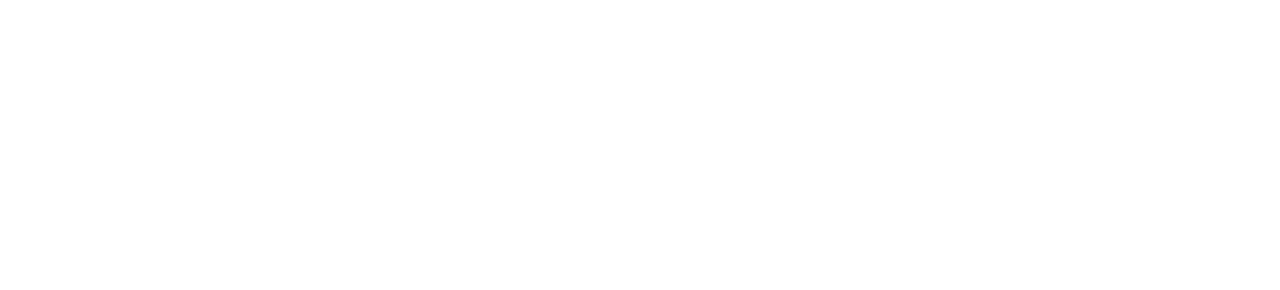
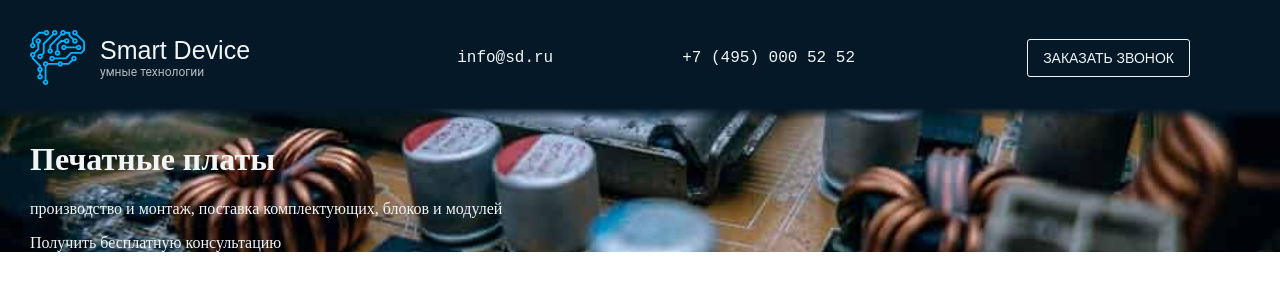
Before and after one commit to ZIKZAGis/Smart-Device, a website: page source/sitemap.html in a window 1280 px wide. Drawn offline with nearby package versions, Linux system fonts and the light colour scheme; files that its build step writes are made by us from their sources; files whose address does not match are found by name.

Commit message:
добавляет адаптивную шапку

```diff
--- a/source/sass/global/container.scss
+++ b/source/sass/global/container.scss
@@ -1,8 +1,8 @@
 .container {
   width: 100%;
-  max-width: 1220px;
+  max-width: 1260px;
   margin: 0 auto;
-  padding: 0;
+  padding: 0 20px;
 
   @include vp-1024 {
     padding: 0 50px;
--- /dev/null
+++ b/source/sass/header/header.scss
@@ -0,0 +1,8 @@
+.header {
+  color: $white;
+  background: center / cover no-repeat url("../img/main_bg.jpg") $dark-blue;
+
+  a {
+    color: $white;
+  }
+}
--- /dev/null
+++ b/source/sass/header/navigation.scss
@@ -0,0 +1,140 @@
+.navigation {
+  background: linear-gradient(to bottom, $dark-blue 90%, transparent 100%);
+  padding: 20px 0 25px;
+
+  nav {
+    display: flex;
+    align-items: center;
+    justify-content: space-between;
+  }
+
+  div {
+    min-width: 215px;
+
+    a {
+      padding: 10px 0;
+
+      span p:first-child {
+        font-family: $ff-bold;
+        font-size: 25px;
+        line-height: 29px;
+        margin: 0;
+      }
+
+      span p:last-child {
+        font-family: $ff-roboto;
+        color: $default-white;
+        opacity: 0.7;
+        font-size: 12px;
+        line-height: 14px;
+        margin: 0;
+      }
+    }
+  }
+
+  ul {
+    display: flex;
+    flex-wrap: wrap;
+    justify-content: center;
+    align-items: center;
+    list-style: none;
+    margin: 0;
+    padding: 0;
+  }
+
+  a {
+    display: flex;
+    justify-content: initial;
+    gap: 15px;
+    align-items: center;
+    cursor: pointer;
+
+    &:hover {
+      color: $light-blue;
+      opacity: 0.6;
+    }
+
+    &:active {
+      color: $light-blue;
+      opacity: 0.3;
+    }
+  }
+
+  li a {
+    font-family: $ff-ptmono;
+    font-size: 16px;
+    line-height: 18px;
+    padding: 20px;
+    min-width: 225px;
+  }
+
+  button {
+    min-width: 160px;
+    font-family: $ff-bold;
+    font-size: 14px;
+    line-height: 16px;
+    color: $white;
+    text-transform: uppercase;
+    border: 1px solid $white;
+    border-radius: 3px;
+    background-color: transparent;
+    margin-right: 60px;
+    padding: 10px 15px;
+    cursor: pointer;
+
+    &:hover {
+      color: $dark-blue;
+      background-color: $white;
+    }
+
+    &:active {
+      opacity: 0.6;
+      color: $dark-blue;
+      background-color: $white;
+    }
+  }
+
+  @include vp-1024 {
+    div a {
+      padding: 0;
+    }
+
+    ul {
+      justify-content: flex-end;
+    }
+
+    li {
+      a {
+        min-width: fit-content;
+        padding: 10px 20px;
+      }
+
+      span {
+        display: none;
+      }
+    }
+
+    button {
+      display: none;
+    }
+  }
+
+  @include vp-770 {
+    padding-top: 10px;
+    padding-bottom: 20px;
+
+    div {
+      min-width: 35px;
+      padding-top: 5px;
+
+      img {
+        width: 35px;
+        height: 35px;
+      }
+
+      span {
+        display: none;
+      }
+    }
+  }
+}
--- a/source/sass/style.scss
+++ b/source/sass/style.scss
@@ -5,3 +5,9 @@
 @import "global/reboot";
 @import "global/utils";
 @import "global/container";
+
+//header
+
+@import "header/header";
+@import "header/navigation";
+@import "header/welcome";
--- a/source/sass/variables.scss
+++ b/source/sass/variables.scss
@@ -3,10 +3,10 @@ $default-white: #ffffff;
 $dark-blue: #041827;
 $light-blue: #00b2ff;
 
-$ff-regular: "Roboto Condensed", "Arial" sans-serif;
-$ff-bold: "Roboto Condensed Bold", "Arial Bold" sans-serif;
+$ff-regular: "Roboto Condensed", "Arial", sans-serif;
+$ff-bold: "Roboto Condensed Bold", "Arial Bold", sans-serif;
 $ff-ptmono: "PT Mono", "Courier New", monospace;
-$ff-roboto: "Roboto", "Arial" sans-serif;
+$ff-roboto: "Roboto", "Arial", sans-serif;
 
 $vp-1024: 1023px;
 $vp-770: 769px;
--- a/source/sitemap.html
+++ b/source/sitemap.html
@@ -10,7 +10,49 @@
     <link rel="preload" href="" as="font" type="font/woff2" crossorigin>
   </head>
   <body class="wrapper">
-    <header></header>
+    <header class="header">
+      <div class="header__navigation navigation">
+        <nav class="container">
+          <div>
+            <a>
+              <img src="img/logo.svg" width="55" height="55" alt="Логотип Smart Device">
+              <span>
+                <p>Smart Device</p>
+                <p>умные технологии</p>
+              </span>
+            </a>
+          </div>
+          <ul>
+            <li>
+              <a href="mailto:info@sd.ru">
+                <svg width="20" height="20">
+                  <use xlink:href="img/sprite_auto.svg#mail"></use>
+                </svg>
+                <span>
+                  info@sd.ru
+                </span>
+              </a>
+            </li>
+            <li>
+              <a href="tel:+78002000000">
+                <svg width="20" height="20">
+                  <use xlink:href="img/sprite_auto.svg#phone"></use>
+                </svg>
+                <span>
+                  +7 (495) 000 52 52
+                </span>
+              </a>
+            </li>
+          </ul>
+          <button type="button">Заказать звонок</button>
+        </nav>
+      </div>
+      <div class="header__welcome welcome container">
+        <h1>Печатные платы</h1>
+        <p>производство и монтаж, поставка комплектующих, блоков и модулей</p>
+        <a href="#">Получить бесплатную консультацию</a>
+      </div>
+    </header>
     <main></main>
     <footer></footer>
   </body>
```
Also changed, not shown: source/sass/header/welcome.scss (added).
